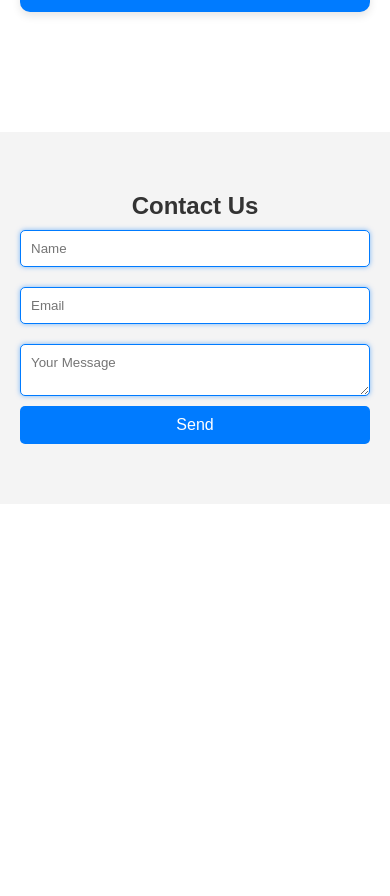
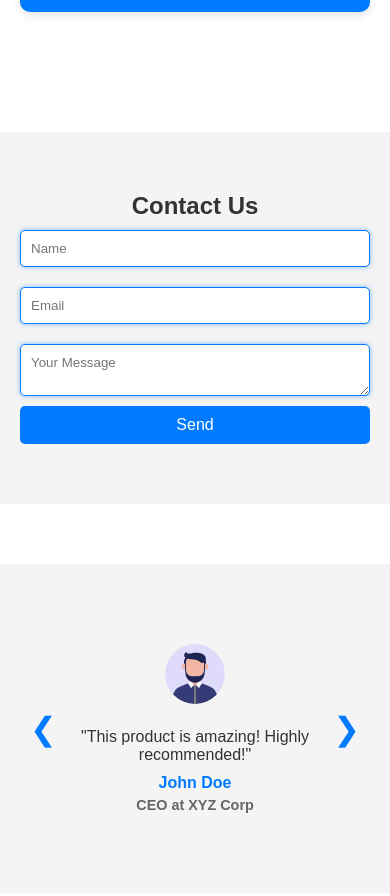
Before and after one commit to DumitruTudor/Softu_SmartHub, a website: page views/index.html in a window 390 px wide. Shown: the part 1332-2228 px from the top of the page. Before the commit the page ends 1896 px from the top, so only its background shows below. Drawn offline with Linux system fonts and the light colour scheme; files whose address does not match are found by name.

Commit message:
added testimonial slider

```diff
--- a/public/css/styles.css
+++ b/public/css/styles.css
@@ -8,7 +8,7 @@
     --primary-color: #1E3A8A;  /* Dark Blue (contrasting opposite of blue for text) */
     --secondary-color: #3B82F6; /* Lighter Blue (soft contrast for secondary elements) */
     --background-color: #0F172A; /* Very dark blue background */
-    --text-color: #434343; /* Light gray text */
+    --text-color: #6c6c6c; /* Light gray text */
 }
 
 
@@ -268,6 +268,101 @@ section {
 [data-theme="dark"] #dark-mode-toggle i {
     color: #333; /* Change icon color in dark mode */
 }
+#testimonials {
+    padding: 60px 20px;
+    text-align: center;
+    background-color: var(--secondary-color);
+}
+
+.testimonial-wrapper {
+    position: relative;
+    display: flex;
+    justify-content: center;
+    align-items: center;
+    max-width: 900px;
+    margin: auto;
+    overflow: hidden;
+}
+
+.testimonial-container {
+    display: flex;
+    transition: transform 0.5s ease;
+}
+
+.testimonial-slide {
+    min-width: 100%;
+    box-sizing: border-box;
+    text-align: center;
+    padding: 20px;
+}
+
+.testimonial-image {
+    border-radius: 50%;
+    width: 80px;
+    height: 80px;
+    object-fit: cover;
+    margin-bottom: 20px;
+}
+
+.testimonial-text {
+    font-size: 1.1rem;
+    color: #333;
+    margin-bottom: 10px;
+}
+
+.testimonial-name {
+    font-size: 1.2rem;
+    color: #007BFF;
+    margin-bottom: 5px;
+}
+
+.testimonial-position {
+    font-size: 1rem;
+    color: #666;
+}
+
+.testimonial-nav {
+    background: transparent;
+    border: none;
+    font-size: 2rem;
+    color: var(--primary-color);
+    position: absolute;
+    top: 50%;
+    transform: translateY(-50%);
+    cursor: pointer;
+    z-index: 10;
+}
+
+#prev {
+    left: 10px;
+}
+
+#next {
+    right: 10px;
+}
+
+.testimonial-nav:hover {
+    color: #0056b3;
+}
+
+@media screen and (max-width: 650px) {
+    .testimonial-image {
+        width: 60px;
+        height: 60px;
+    }
+
+    .testimonial-text {
+        font-size: 1rem;
+    }
+
+    .testimonial-name {
+        font-size: 1rem;
+    }
+
+    .testimonial-position {
+        font-size: 0.9rem;
+    }
+}
 
 
 /* Media Queries for Responsiveness */
--- a/views/index.html
+++ b/views/index.html
@@ -82,9 +82,36 @@
             <button type="submit">Send</button>
         </form>
     </section>
+    <section id="testimonials">
+        <div class="testimonial-wrapper">
+            <div class="testimonial-container">
+                <div class="testimonial-slide">
+                    <img src="/images/user1.png" alt="User 1" class="testimonial-image">
+                    <p class="testimonial-text">"This product is amazing! Highly recommended!"</p>
+                    <h3 class="testimonial-name">John Doe</h3>
+                    <h6 class="testimonial-position">CEO at XYZ Corp</h6>
+                </div>
+                <div class="testimonial-slide">
+                    <img src="/images/user2.png" alt="User 2" class="testimonial-image">
+                    <p class="testimonial-text">"An excellent service, will use again!"</p>
+                    <h3 class="testimonial-name">Jane Smith</h3>
+                    <h6 class="testimonial-position">Marketing Manager at ABC Ltd.</h6>
+                </div>
+                <div class="testimonial-slide">
+                    <img src="/images/user3.png" alt="User 3" class="testimonial-image">
+                    <p class="testimonial-text">"A game-changer for our business. Love it!"</p>
+                    <h3 class="testimonial-name">Mike Johnson</h3>
+                    <h6 class="testimonial-position">Founder of Techies</h6>
+                </div>
+            </div>
+            <button id="prev" class="testimonial-nav">&#10094;</button>
+            <button id="next" class="testimonial-nav">&#10095;</button>
+        </div>
+    </section>
 
     <script src="/js/script.js"></script>
     <script src="js/animation.js"></script>
     <script src="js/dark_mode.js"></script>
+    <script src="js/testimonial.js"></script>
 </body>
 </html>
```
Also changed, not shown: public/js/testimonial.js (added, +27 -0 lines), public/images/.comments/Control Your Home, Anytime, Anywhere..png.xml (deleted), public/images/user1.png (added), public/images/user2.png (added), public/images/user3.png (added).
